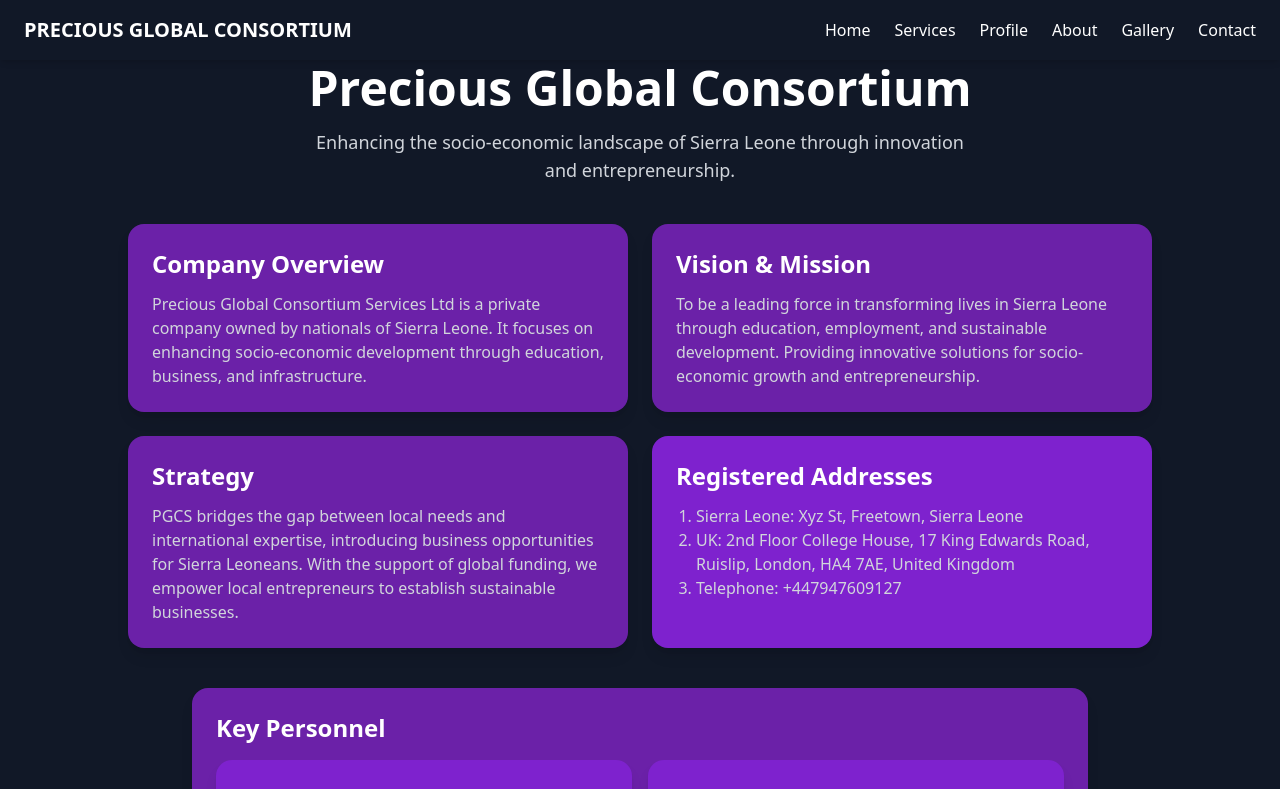
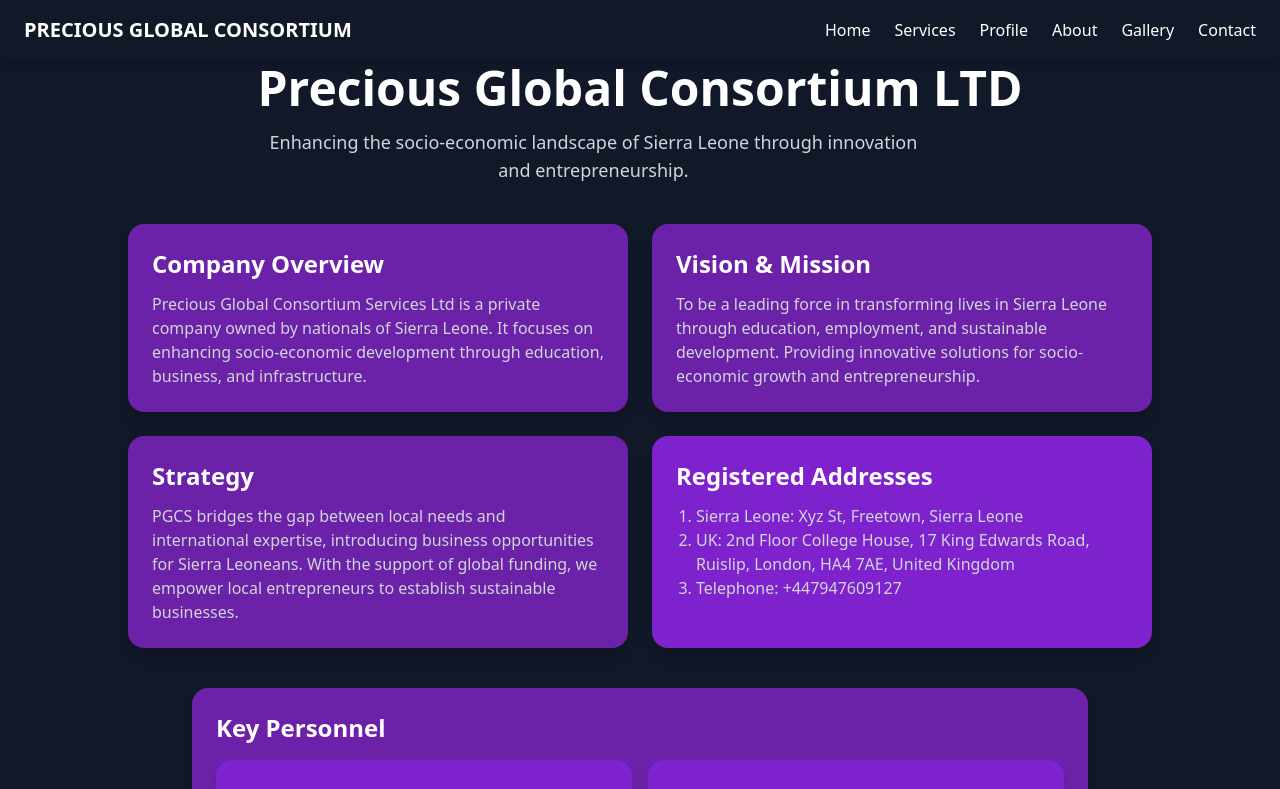
Before and after one commit to chiho-5/prc, a Next.js app: page /profile in a window 1280 px wide. Shown: the top 789 px of the page. Built offline with nearby package versions, Linux system fonts and the light colour scheme.

Commit message:
added LTD to the name of the name of the company

```diff
--- a/src/app/profile/page.tsx
+++ b/src/app/profile/page.tsx
@@ -32,7 +32,7 @@
         transition={{ duration: 0.5 }}
         className="text-center mt-10"
       >
-        <h1 className="text-5xl font-bold mb-4">Precious Global Consortium</h1>
+        <h1 className="text-5xl font-bold mb-4">Precious Global Consortium LTD</h1>
         <p className="text-lg text-gray-300 max-w-2xl">
           Enhancing the socio-economic landscape of Sierra Leone through innovation and entrepreneurship.
         </p>
```
